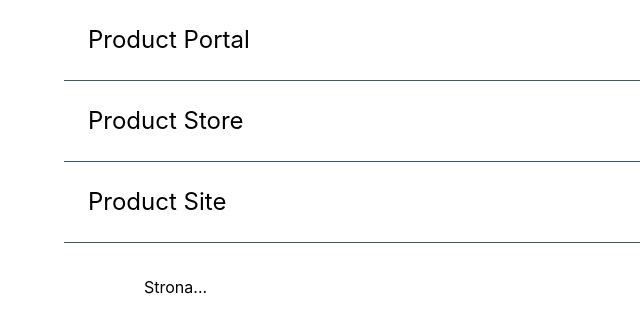
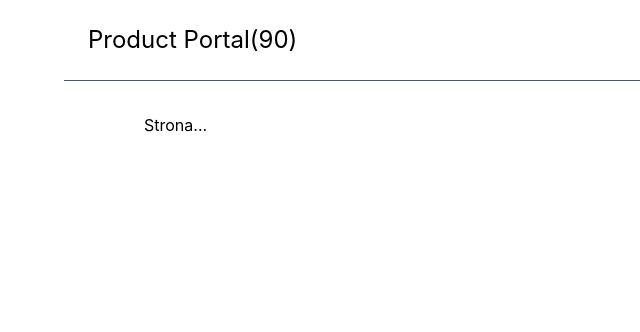
Before and after one commit to michaljabi/20260622-react, a React (Vite) app in the folder product-portal/: page / in a window 1280 px wide. Shown: the top 332 px of the page, without its empty margins (0-640 px from the left). Built offline with nearby package versions, Linux system fonts and the light colour scheme.

Commit message:
refactor(8): make it right.

```diff
--- a/product-portal/src/App.tsx
+++ b/product-portal/src/App.tsx
@@ -11,9 +11,9 @@ function App() {
 
   return (
     <div className="min-h-full">
-      <Header title="Product Portal" />
-      <Header title="Product Store"/>
-      <Header title="Product Site"/>
+      <Header itemsCount={90} />
+      {/* <Header title="Product Store"/>
+      <Header title="Product Site"/> */}
       <main className="mx-auto max-w-5xl px-4 py-8">
         <div> Strona... </div>
       </main>
--- a/product-portal/src/common/Header.tsx
+++ b/product-portal/src/common/Header.tsx
@@ -1,8 +1,16 @@
+// Dobra praktyka w TS to pokazanie na górze komponentu jego wartości
+// WEJŚCOWYCH czyli props
+type HeaderProps = {
+    title?: string;
+    itemsCount?: number;
+}
 
-export function Header(props: {title: string}) {
+export function Header({ title = 'Product Portal', itemsCount }: HeaderProps) {
   return (
     <header className="mx-auto max-w-6xl flex items-center p-3 md:p-6 border-slate-600 border-b">
-      <span className="md:text-xl lg:text-2xl mr-6">{props.title}</span>
+       {/* https://developer.mozilla.org/en-US/docs/Web/JavaScript/Reference/Operators/Conditional_operator */}
+       {/* https://developer.mozilla.org/en-US/docs/Glossary/Falsy */}
+      <span className="md:text-xl lg:text-2xl mr-6">{title}{itemsCount ? '(' + itemsCount + ')' : '' }</span>
     </header>
   );
 }
```
